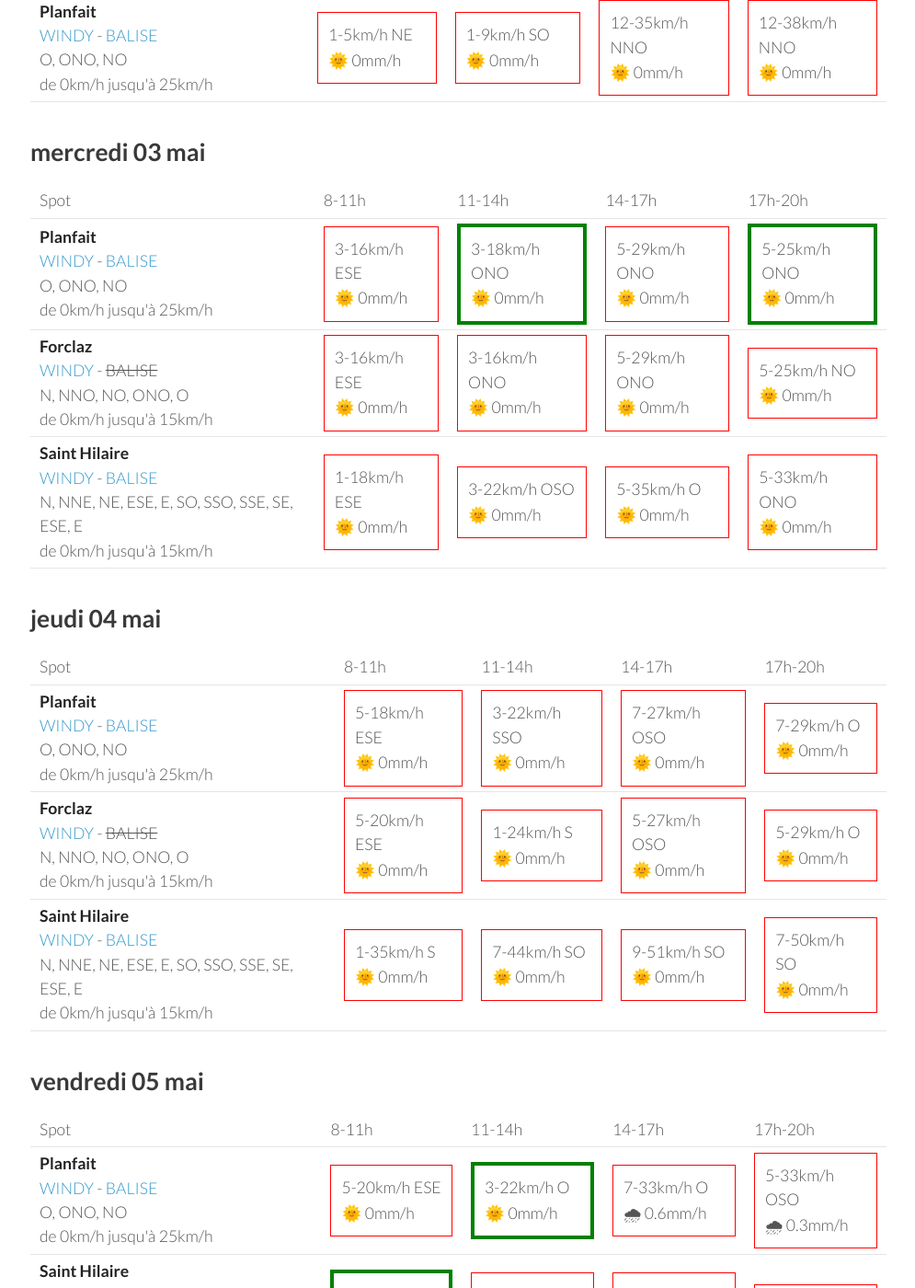
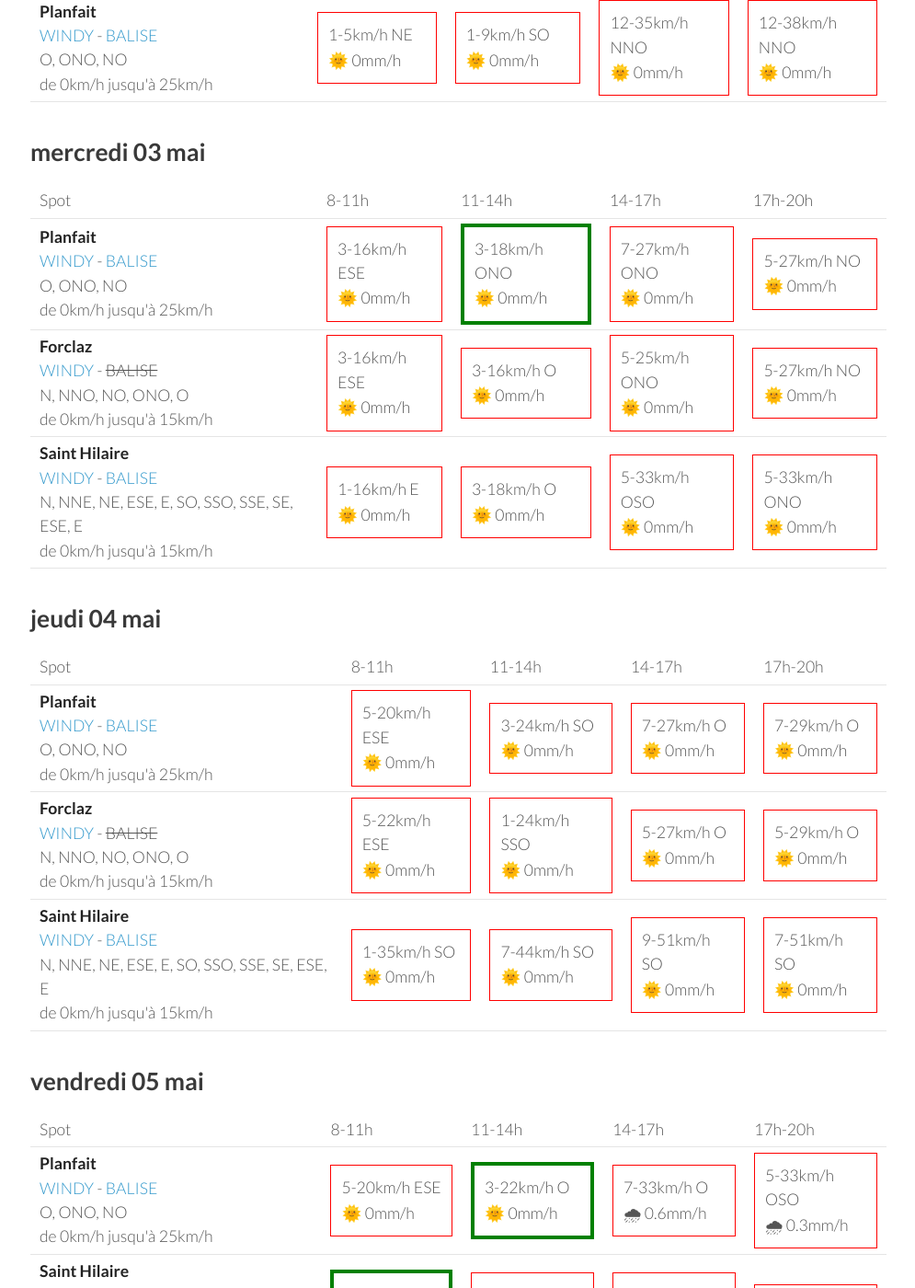
Before and after one commit to parapente-dans-le-nord/parapente-dans-le-nord.github.io, a Jekyll site: the page built from alpes_nord.markdown, in a window 1280 px wide and 1400 px high, scrolled down 1139 px. Shown: the whole window at 92% size, without its empty margins (25-1020 px from the left). Built offline with Jekyll 4.4.1, drawn with Linux system fonts in a browser that asks for light colours; some of the changed text lies outside the part shown.

Commit message:
update index.markdown

```diff
--- a/alpes_nord.markdown
+++ b/alpes_nord.markdown
@@ -115,8 +115,8 @@ page mise à jour le lundi 01 mai 13:26
 
             <td><div class="not-flyable"><p>3-16km/h ESE</p><p>🌞 0mm/h</p></div></td>
             <td><div class="flyable"><p>3-18km/h ONO</p><p>🌞 0mm/h</p></div></td>
-            <td><div class="not-flyable"><p>5-29km/h ONO</p><p>🌞 0mm/h</p></div></td>
-            <td><div class="flyable"><p>5-25km/h ONO</p><p>🌞 0mm/h</p></div></td>
+            <td><div class="not-flyable"><p>7-27km/h ONO</p><p>🌞 0mm/h</p></div></td>
+            <td><div class="not-flyable"><p>5-27km/h NO</p><p>🌞 0mm/h</p></div></td>
 
 
     </tr>
@@ -124,18 +124,18 @@ page mise à jour le lundi 01 mai 13:26
         <td><strong>Forclaz</strong><br><a href="https://windy.com/45.814/6.247?45.375,6.246,8,m:eVwaglz">WINDY</a> - <span class="no-balise"> BALISE </span><br> <span class="vent-favorable">N, NNO, NO, ONO, O</span><br><span class="force-vent">de 0km/h jusqu'à 15km/h</span> </td>
 
             <td><div class="not-flyable"><p>3-16km/h ESE</p><p>🌞 0mm/h</p></div></td>
-            <td><div class="not-flyable"><p>3-16km/h ONO</p><p>🌞 0mm/h</p></div></td>
-            <td><div class="not-flyable"><p>5-29km/h ONO</p><p>🌞 0mm/h</p></div></td>
-            <td><div class="not-flyable"><p>5-25km/h NO</p><p>🌞 0mm/h</p></div></td>
+            <td><div class="not-flyable"><p>3-16km/h O</p><p>🌞 0mm/h</p></div></td>
+            <td><div class="not-flyable"><p>5-25km/h ONO</p><p>🌞 0mm/h</p></div></td>
+            <td><div class="not-flyable"><p>5-27km/h NO</p><p>🌞 0mm/h</p></div></td>
 
 
     </tr>
 <tr>
         <td><strong>Saint Hilaire</strong><br><a href="https://windy.com/45.307/5.888?45.087,5.889,9,m:eUFagkX">WINDY</a> - <span class=""><a href="http://www.balisemeteo.com/balise.php?idBalise=61">BALISE</a> </span><br> <span class="vent-favorable">N, NNE, NE, ESE, E, SO, SSO, SSE, SE, ESE, E</span><br><span class="force-vent">de 0km/h jusqu'à 15km/h</span> </td>
 
-            <td><div class="not-flyable"><p>1-18km/h ESE</p><p>🌞 0mm/h</p></div></td>
-            <td><div class="not-flyable"><p>3-22km/h OSO</p><p>🌞 0mm/h</p></div></td>
-            <td><div class="not-flyable"><p>5-35km/h O</p><p>🌞 0mm/h</p></div></td>
+            <td><div class="not-flyable"><p>1-16km/h E</p><p>🌞 0mm/h</p></div></td>
+            <td><div class="not-flyable"><p>3-18km/h O</p><p>🌞 0mm/h</p></div></td>
+            <td><div class="not-flyable"><p>5-33km/h OSO</p><p>🌞 0mm/h</p></div></td>
             <td><div class="not-flyable"><p>5-33km/h ONO</p><p>🌞 0mm/h</p></div></td>
 
 
@@ -159,9 +159,9 @@ page mise à jour le lundi 01 mai 13:26
 <tr>
         <td><strong>Planfait</strong><br><a href="https://windy.com/45.853/6.223?45.415,6.223,8">WINDY</a> - <span class=""><a href="https://www.openwindmap.org/PP496">BALISE</a> </span><br> <span class="vent-favorable">O, ONO, NO</span><br><span class="force-vent">de 0km/h jusqu'à 25km/h</span> </td>
 
-            <td><div class="not-flyable"><p>5-18km/h ESE</p><p>🌞 0mm/h</p></div></td>
-            <td><div class="not-flyable"><p>3-22km/h SSO</p><p>🌞 0mm/h</p></div></td>
-            <td><div class="not-flyable"><p>7-27km/h OSO</p><p>🌞 0mm/h</p></div></td>
+            <td><div class="not-flyable"><p>5-20km/h ESE</p><p>🌞 0mm/h</p></div></td>
+            <td><div class="not-flyable"><p>3-24km/h SO</p><p>🌞 0mm/h</p></div></td>
+            <td><div class="not-flyable"><p>7-27km/h O</p><p>🌞 0mm/h</p></div></td>
             <td><div class="not-flyable"><p>7-29km/h O</p><p>🌞 0mm/h</p></div></td>
 
 
@@ -169,9 +169,9 @@ page mise à jour le lundi 01 mai 13:26
 <tr>
         <td><strong>Forclaz</strong><br><a href="https://windy.com/45.814/6.247?45.375,6.246,8,m:eVwaglz">WINDY</a> - <span class="no-balise"> BALISE </span><br> <span class="vent-favorable">N, NNO, NO, ONO, O</span><br><span class="force-vent">de 0km/h jusqu'à 15km/h</span> </td>
 
-            <td><div class="not-flyable"><p>5-20km/h ESE</p><p>🌞 0mm/h</p></div></td>
-            <td><div class="not-flyable"><p>1-24km/h S</p><p>🌞 0mm/h</p></div></td>
-            <td><div class="not-flyable"><p>5-27km/h OSO</p><p>🌞 0mm/h</p></div></td>
+            <td><div class="not-flyable"><p>5-22km/h ESE</p><p>🌞 0mm/h</p></div></td>
+            <td><div class="not-flyable"><p>1-24km/h SSO</p><p>🌞 0mm/h</p></div></td>
+            <td><div class="not-flyable"><p>5-27km/h O</p><p>🌞 0mm/h</p></div></td>
             <td><div class="not-flyable"><p>5-29km/h O</p><p>🌞 0mm/h</p></div></td>
 
 
@@ -179,10 +179,10 @@ page mise à jour le lundi 01 mai 13:26
 <tr>
         <td><strong>Saint Hilaire</strong><br><a href="https://windy.com/45.307/5.888?45.087,5.889,9,m:eUFagkX">WINDY</a> - <span class=""><a href="http://www.balisemeteo.com/balise.php?idBalise=61">BALISE</a> </span><br> <span class="vent-favorable">N, NNE, NE, ESE, E, SO, SSO, SSE, SE, ESE, E</span><br><span class="force-vent">de 0km/h jusqu'à 15km/h</span> </td>
 
-            <td><div class="not-flyable"><p>1-35km/h S</p><p>🌞 0mm/h</p></div></td>
+            <td><div class="not-flyable"><p>1-35km/h SO</p><p>🌞 0mm/h</p></div></td>
             <td><div class="not-flyable"><p>7-44km/h SO</p><p>🌞 0mm/h</p></div></td>
             <td><div class="not-flyable"><p>9-51km/h SO</p><p>🌞 0mm/h</p></div></td>
-            <td><div class="not-flyable"><p>7-50km/h SO</p><p>🌞 0mm/h</p></div></td>
+            <td><div class="not-flyable"><p>7-51km/h SO</p><p>🌞 0mm/h</p></div></td>
 
 
     </tr>
```
Also changed, not shown: other parts of alpes_nord.markdown (+1 -1 lines).
